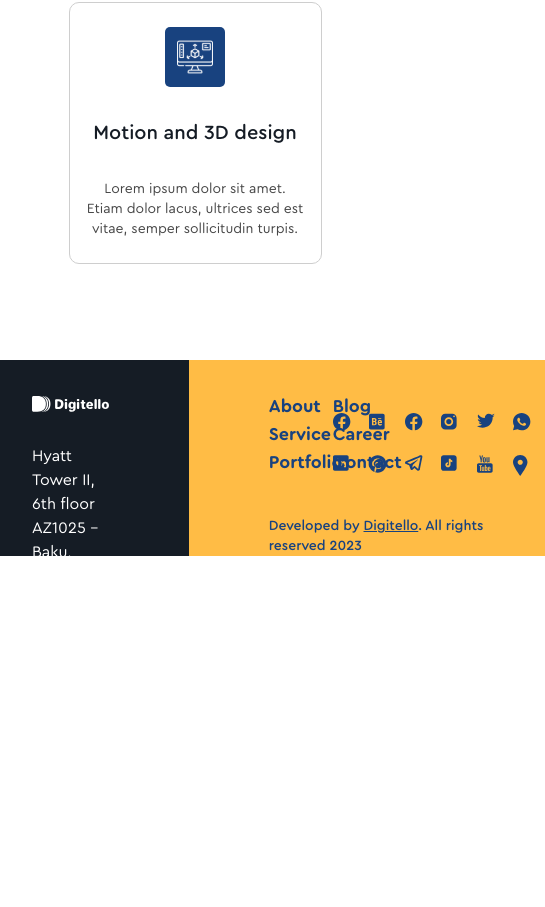
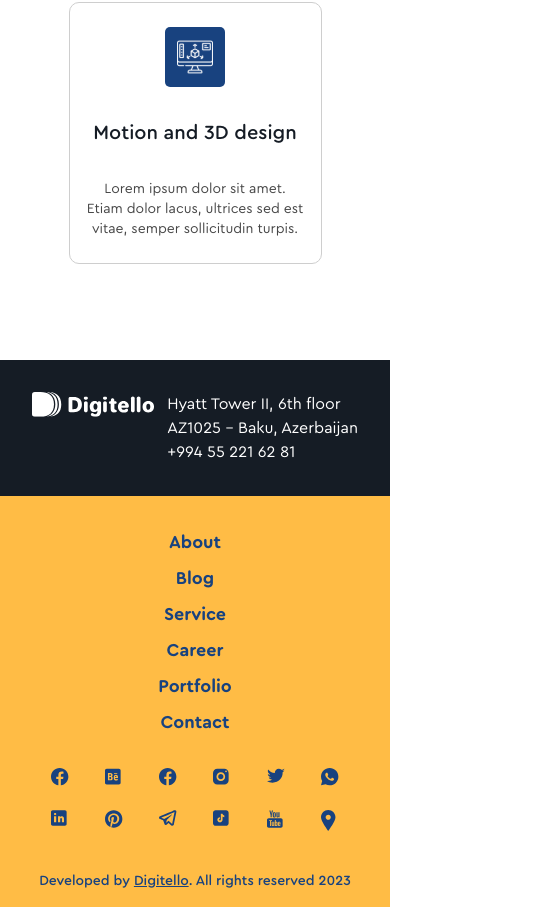
Before and after one commit to iamvusalalakbarov/digitello, a Next.js app: page /service in a window 390 px wide. Shown: the part 2373-3280 px from the top of the page, 545 px wide, since content can reach past the window. Before the commit the page ends 3009 px from the top, so only its background shows below. Built offline with nearby package versions, Linux system fonts and the light colour scheme.

Commit message:
Made homepage responsive

```diff
--- a/app/components/blog.jsx
+++ b/app/components/blog.jsx
@@ -7,7 +7,7 @@ export default function Blog({ className }) {
       className={`flex flex-col justify-center items-center px-8 md:px-12 lg:px-24 ${className}`}
     >
       <Heading className="mb-10">Blog</Heading>
-      <div className="flex justify-center items-center gap-x-1">
+      <div className="flex flex-col lg:flex-row justify-center items-center gap-x-1 gap-y-4">
         <BlogCard imageURL="/photos/blog-photo-1.jpg" />
         <BlogCard imageURL="/photos/blog-photo-2.jpg" />
         <BlogCard imageURL="/photos/blog-photo-3.jpg" />
--- a/app/components/career.jsx
+++ b/app/components/career.jsx
@@ -11,10 +11,10 @@ export default function Career({ className, vector }) {
         {vector && <img src="/photos/vector-career.svg" />}
         <p
           className={clsx(
-            "max-w-[793px] font-medium text-2xl leading-none text-brand-blue",
+            "max-w-[793px] font-medium text-2xl text-center leading-none text-brand-blue",
             {
-              "text-center": vector === false,
-              "text-start": vector === true,
+              "lg-text-center": vector === false,
+              "lg-text-start": vector === true,
             }
           )}
         >
--- a/app/components/footer.jsx
+++ b/app/components/footer.jsx
@@ -5,18 +5,18 @@ import SocialLink from "./social-link";
 
 export default function Footer() {
   return (
-    <footer className="h-[196px] flex mt-auto">
-      <div className="bg-brand-black pl-8 md:pl-12 lg:pl-24 pr-20 pt-9">
+    <footer className="h-[196px] flex flex-col lg:flex-row mt-auto">
+      <div className="flex justify-between lg:block bg-brand-black px-8 md:pl-12 lg:pl-24 lg:pr-20 py-8 lg:pt-9">
         <WhiteLogo />
-        <p className="text-[#fff] pt-8">
+        <p className="text-[#fff] lg:pt-8">
           Hyatt Tower II, 6th floor <br />
           AZ1025 - Baku, Azerbaijan <br />
           +994 55 221 62 81
         </p>
       </div>
-      <div className="flex-1 bg-brand-yellow pr-8 md:pr-12 lg:pr-24 pt-8 pl-20">
-        <div className="flex justify-between items-end">
-          <ul className="grid grid-cols-2 gap-x-16">
+      <div className="flex flex-col justify-center items-center lg:block flex-1 bg-brand-yellow lg:pr-24 md:pr-12 pt-8 lg:pl-20">
+        <div className="flex flex-col lg:flex-row lg:justify-between lg:items-end gap-y-8">
+          <ul className="grid place-items-center lg:place-items-start lg:grid-cols-2 gap-x-16 gap-y-2 lg:gap-y-0">
             <li>
               <FooterLink href="/about">About</FooterLink>
             </li>
@@ -161,7 +161,7 @@ export default function Footer() {
           </ul>
         </div>
 
-        <p className="font-medium text-sm text-brand-blue mt-10">
+        <p className="font-medium text-sm text-brand-blue mt-10 mb-4 lg:mb-0">
           Developed by{" "}
           <Link href={"."} className="underline">
             Digitello
--- a/app/components/partners.jsx
+++ b/app/components/partners.jsx
@@ -4,7 +4,7 @@ export default function Partners({ className }) {
   return (
     <div className={className}>
       <Heading className="mb-14">Partners</Heading>
-      <ul className="flex justify-center items-center gap-x-16 opacity-70">
+      <ul className="flex flex-col lg:flex-row justify-center items-center gap-x-16 gap-y-8 opacity-70">
         <li>
           <img src="/partner-logos/spotify-logo.png" alt="Spotify Logo" />
         </li>
--- a/app/components/portfolio.jsx
+++ b/app/components/portfolio.jsx
@@ -4,7 +4,7 @@ export default function Portfolio({ className }) {
   return (
     <div className={`px-8 md:px-12 lg:px-24 ${className}`}>
       <Heading className="mb-10">Portfolio</Heading>
-      <ul className="flex flex-wrap justify-between items-center gap-y-8">
+      <ul className="flex flex-col lg:flex-row lg:flex-wrap justify-between items-center gap-y-8">
         <li>
           <img src="/photos/portfolio-photo-1.png" />
         </li>
--- a/app/components/service.jsx
+++ b/app/components/service.jsx
@@ -73,7 +73,7 @@ export default function Service({ className }) {
   return (
     <div className={`${className}`}>
       <Heading className="mb-10">Service</Heading>
-      <ul className="flex justify-center items-center flex-wrap gap-10">
+      <ul className="flex flex-col lg:flex-row justify-center items-center lg:flex-wrap gap-10">
         {services.map((service) => (
           <li key={service.id}>
             <Link
```
